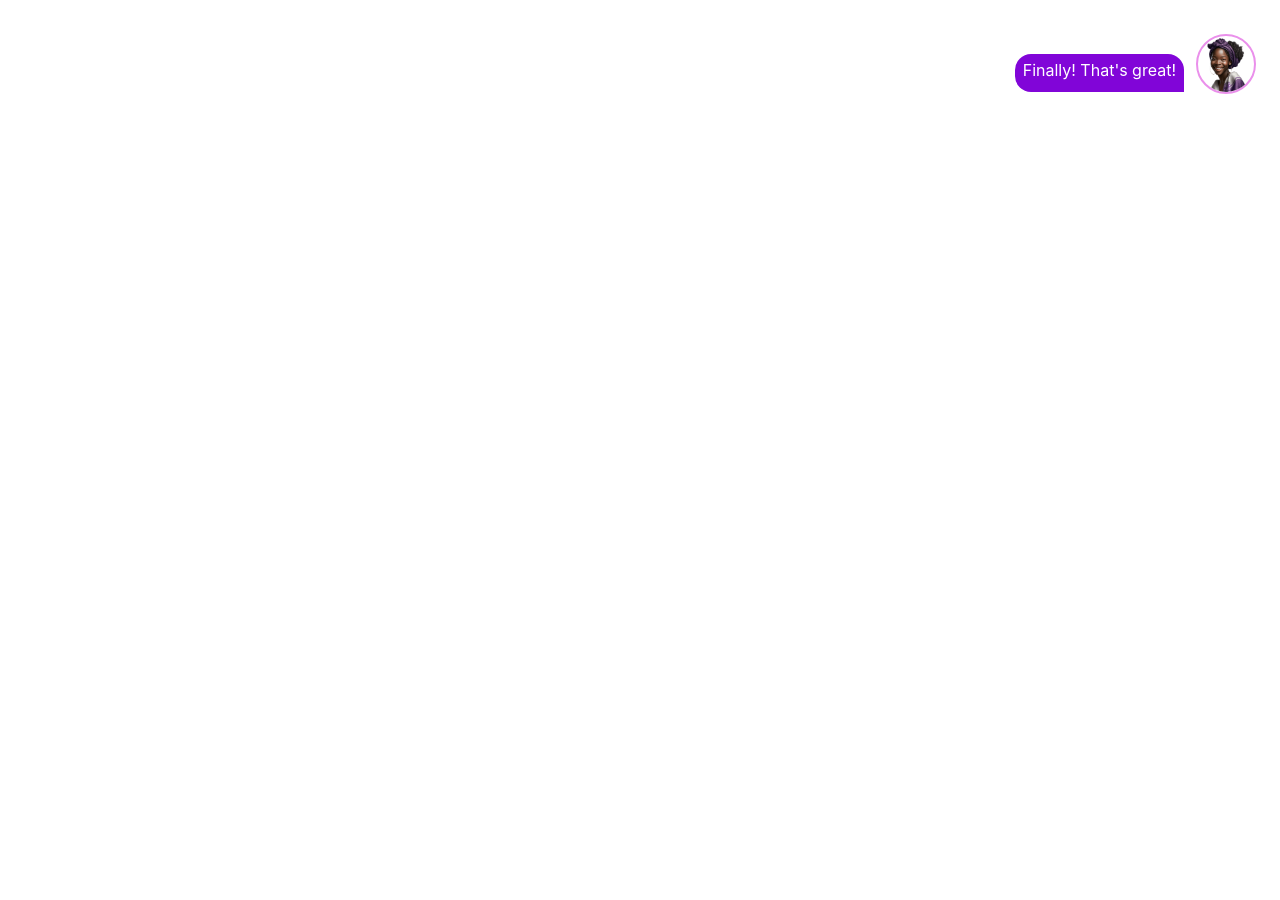
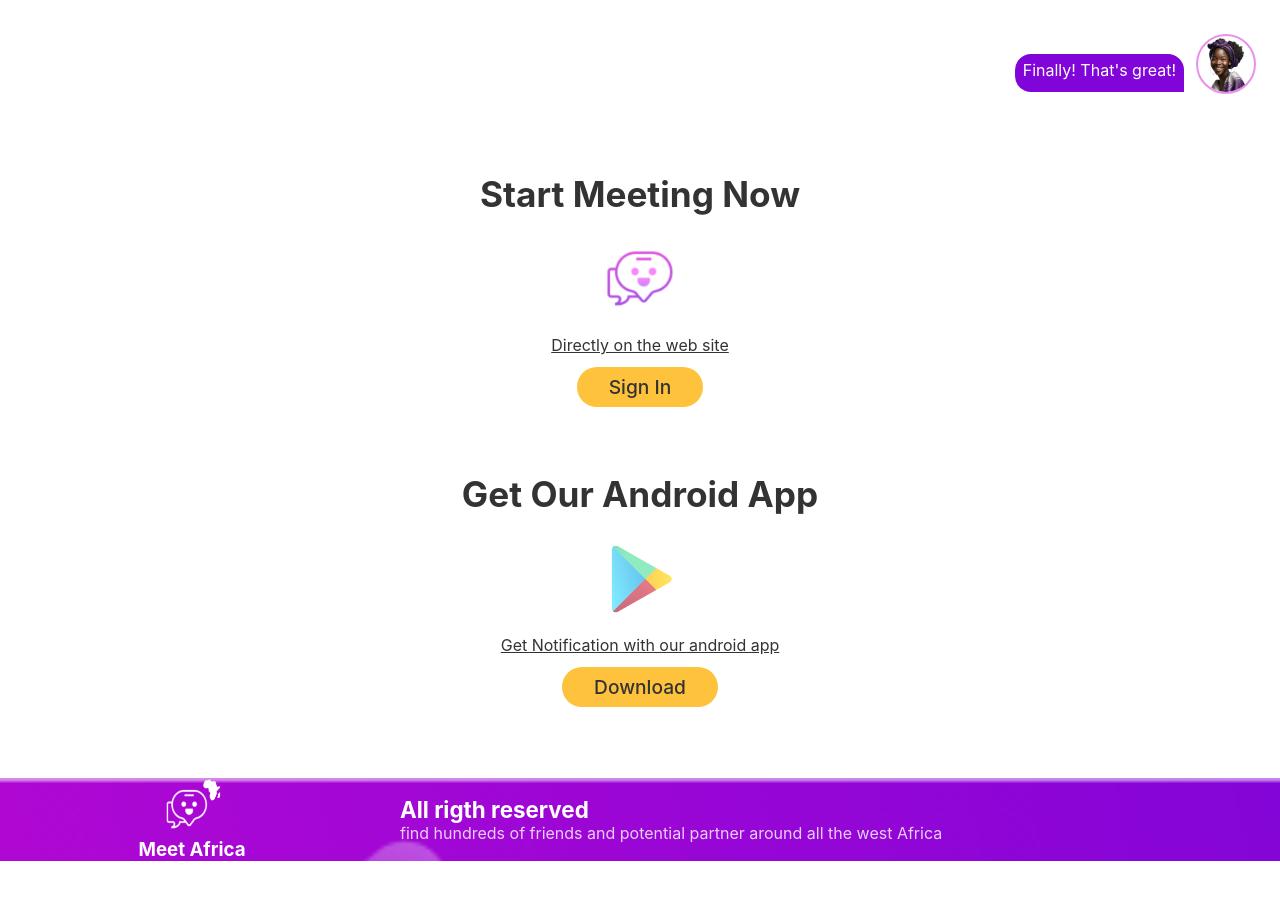
Before and after one commit to Trast00/Meet-Africans, a React (Create React App) app: page / in a window 1280 px wide. Shown: the part 1567-2467 px from the top of the page. After the commit the page ends 2428 px from the top, so only its background shows below. Built offline with nearby package versions, Linux system fonts and the light colour scheme.

Commit message:
Add download and footer section

```diff
--- a/src/App.css
+++ b/src/App.css
@@ -6,7 +6,6 @@
 
 .App {
   text-align: center;
-  min-height: 3000px;
 }
 
 a {
--- a/src/App.js
+++ b/src/App.js
@@ -1,5 +1,7 @@
 import './App.css';
+import Footer from './components/footer/Footer';
 import Header from './components/header/Header';
+import Download from './components/home/dowload/Download';
 import Features from './components/home/Features/Features';
 import Headline from './components/home/headline/Headline';
 import PresentationChat from './components/home/presentations/PresentationChat';
@@ -11,6 +13,8 @@ function App() {
       <Header />
       <Features />
       <PresentationChat />
+      <Download />
+      <Footer />
     </div>
   );
 }
--- /dev/null
+++ b/src/components/footer/Footer.jsx
@@ -0,0 +1,20 @@
+import React from 'react'
+import logoWhite from '../../assets/images/logo_white.png'
+import './footer.css'
+
+const Footer = () => {
+  return (
+    <div className='flex-center footer'>
+      <div className="flex-center column logo-wrapper">
+        <img src={logoWhite} alt="Logo Meet Africa" />
+        <h3>Meet Africa</h3>
+      </div>
+      <div className='wrapper'>
+        <h3>All rigth reserved</h3>
+        <p>find hundreds of friends and potential partner around all the west Africa</p>
+      </div>
+    </div>
+  )
+}
+
+export default Footer
--- /dev/null
+++ b/src/components/footer/footer.css
@@ -0,0 +1,31 @@
+.footer {
+  width: 100%;
+  color: white;
+  background-image: url('../../assets/backgrounds/footer_mobile.png');
+  background-repeat: no-repeat;
+  background-size: cover;
+}
+
+.footer .logo-wrapper {
+  width: 30%;
+}
+
+.footer .logo-wrapper img {
+  width: 60px;
+  height: 60px;
+}
+
+.footer .wrapper {
+  width: 70%;
+  padding: 16px;
+  justify-content: flex-start;
+  text-align: start;
+}
+
+.footer .wrapper h3 {
+  font-size: 1.4rem;
+}
+
+.footer .wrapper p {
+  opacity: 0.8;
+}
--- /dev/null
+++ b/src/components/home/dowload/Download.jsx
@@ -0,0 +1,26 @@
+import React from 'react'
+import playStoreImg from '../../../assets/images/iconsplaystore.png'
+import logoColored from '../../../assets/images/logo_colored.png'
+import { Link } from 'react-router-dom';
+import './download.css'
+
+const Download = () => {
+  return (
+    <div className='row dowload'>
+      <section className='flex-center column'>
+        <h2 className='section-title'>Get Our Android App</h2>
+        <img src={playStoreImg} alt="Download App on playStore" />
+        <p>Get Notification with our android app</p>
+        <Link to='/' className='btn-action'>Download</Link>
+      </section>
+      <section className='flex-center column'>
+        <h2 className='section-title'>Start Meeting Now</h2>
+        <img src={logoColored} alt="" />
+        <p>Directly on the web site</p>
+        <Link to='/' className='btn-action'>Sign In</Link>
+      </section>
+    </div>
+  )
+}
+
+export default Download
--- /dev/null
+++ b/src/components/home/dowload/download.css
@@ -0,0 +1,28 @@
+.dowload {
+  flex-direction: column-reverse;
+  flex-wrap: wrap;
+  padding-bottom: 50px;
+}
+
+.dowload section {
+  width: 100%;
+  min-height: 300px;
+}
+
+.dowload section h2 {
+  font-size: 2.2rem;
+  margin-bottom: 24px;
+}
+
+.dowload section img {
+  width: 80px;
+  height: 80px;
+  opacity: 0.7;
+  margin-bottom: 16px;
+}
+
+.dowload section p {
+  color: var(--color-text);
+  text-decoration: underline;
+  margin-bottom: 12px;
+}
--- a/src/index.css
+++ b/src/index.css
@@ -1,5 +1,6 @@
 body {
   margin: 0;
+  padding: 0;
   font-family: -apple-system, BlinkMacSystemFont, 'Segoe UI', 'Roboto', 'Oxygen',
     'Ubuntu', 'Cantarell', 'Fira Sans', 'Droid Sans', 'Helvetica Neue',
     sans-serif;
```
Also changed, not shown: public/index.html (+0 -10 lines), src/components/home/presentations/PresentationCountry.jsx (+14 -0 lines), src/assets/images/iconsplaystore.png (renamed from src/assets/images/icons8-google-play-144.png).
